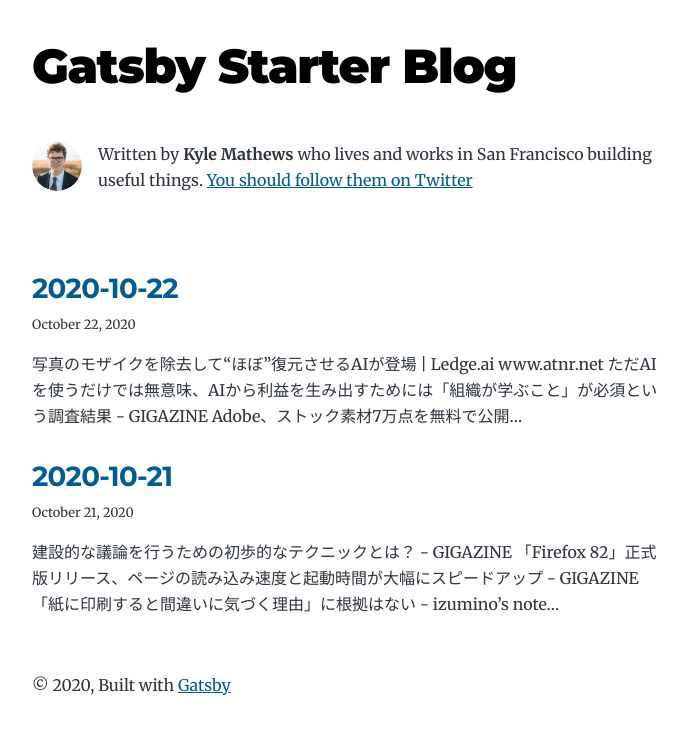
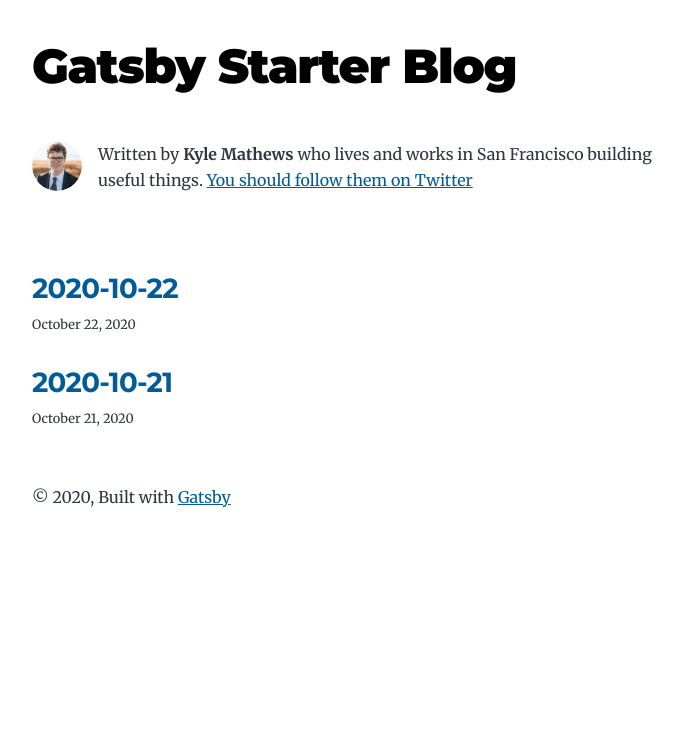
Before and after one commit to laprn/my-track, a Gatsby site: page / in a window 1280 px wide. Shown: the whole page, without its empty margins (292-980 px from the left). Built offline with nearby package versions, Linux system fonts and the light colour scheme; Gatsby itself is replaced by a stand-in of ours.

Commit message:
delete: index.js section tag

```diff
--- a/src/pages/index.js
+++ b/src/pages/index.js
@@ -46,14 +46,14 @@
                   </h2>
                   <small>{post.frontmatter.date}</small>
                 </header>
-                <section>
+                {/* <section>
                   <p
                     dangerouslySetInnerHTML={{
                       __html: post.frontmatter.description || post.excerpt,
                     }}
                     itemProp="description"
                   />
-                </section>
+                </section> */}
               </article>
             </li>
           )
```
